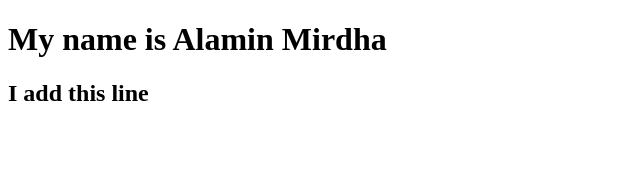
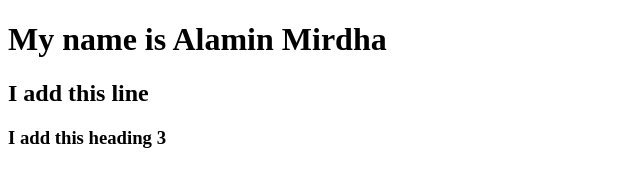
Before and after one commit to Alamin8/my-first-website, a plain HTML site: page index.html in a window 1280 px wide. Shown: the whole page, without its empty margins (0-640 px from the left). Drawn offline with Linux system fonts and the light colour scheme.

Commit message:
i add heading3

```diff
--- a/index.html
+++ b/index.html
@@ -8,5 +8,6 @@
 <body>
     <h1>My name is Alamin Mirdha</h1>
     <h2>I add this line</h2>
+    <h3>I add this heading 3</h3>
 </body>
 </html>
```
